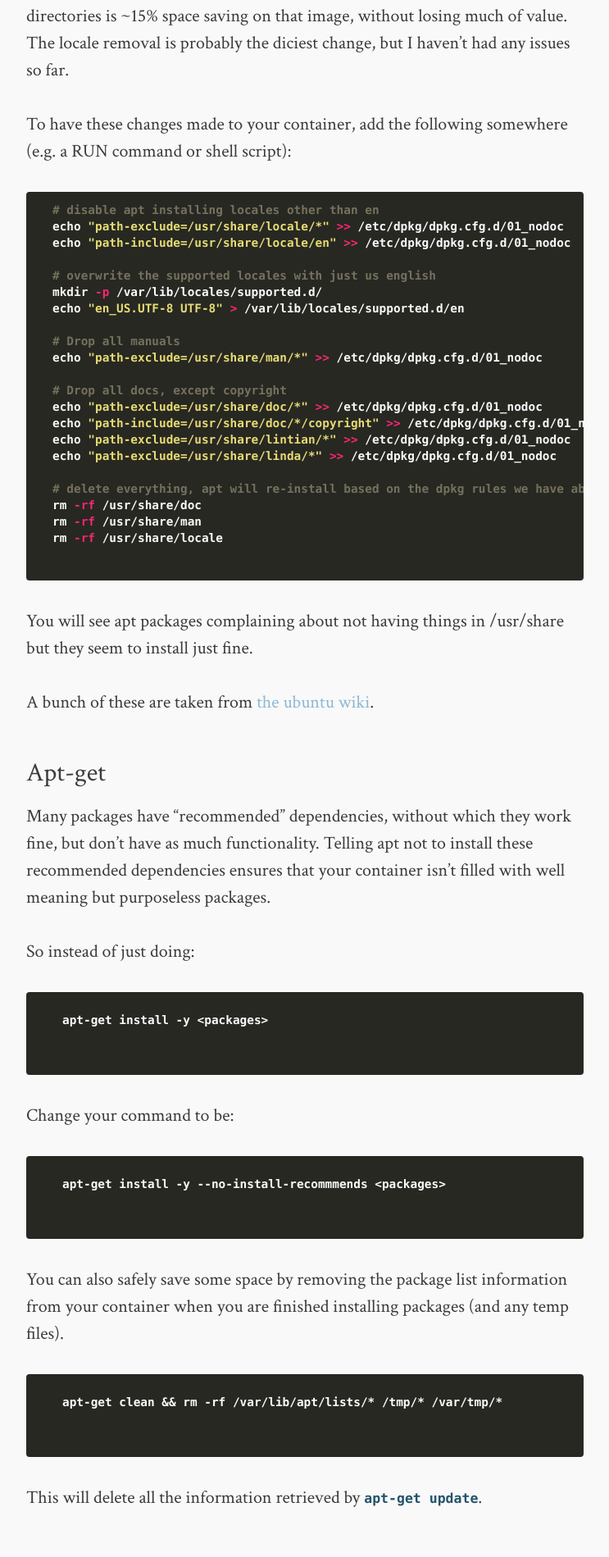
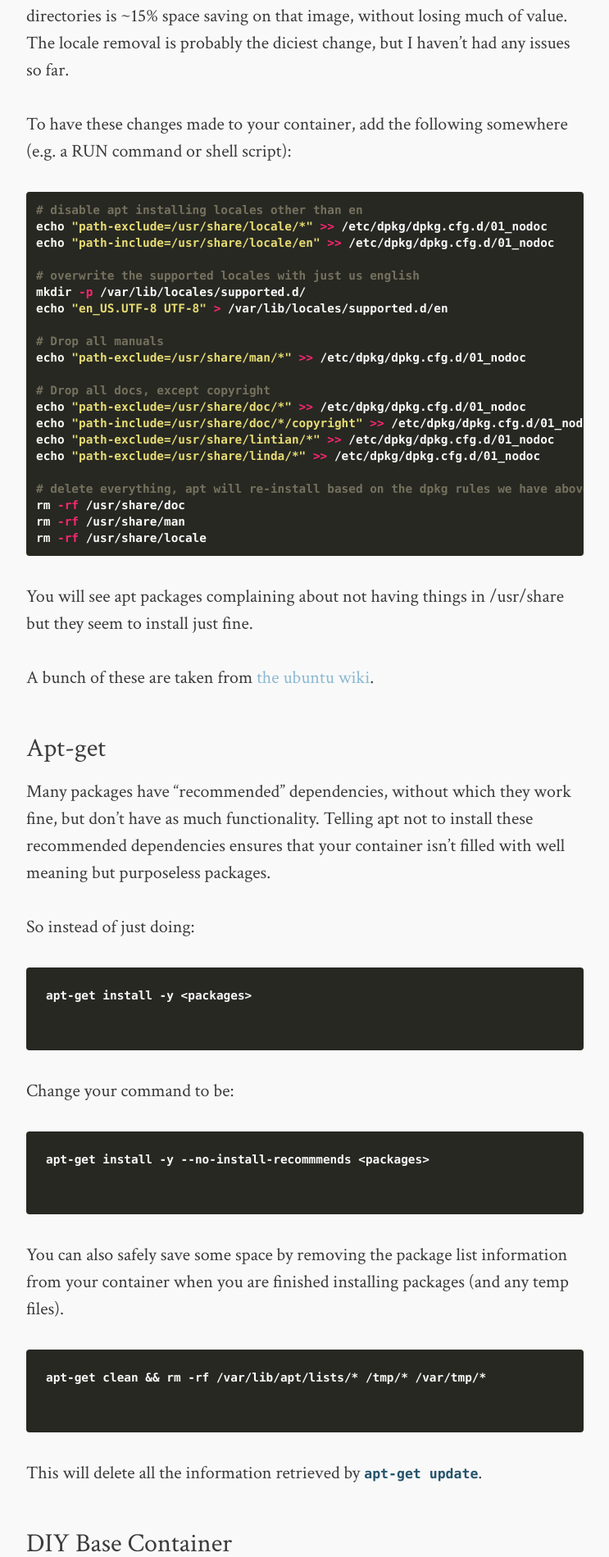
Before and after one commit to mrmagooey/mrmagooey.github.io, a Jekyll site: the page built from _posts/2017-07-20-slimming-down-containers.md, in a window 1280 px wide. Shown: the part 1113-3012 px from the top of the page at 82% size, without its empty margins (268-1011 px from the left). Built offline with Jekyll 4.4.1, drawn with Linux system fonts in a browser that asks for light colours.

Commit message:
play with code style

```diff
--- a/_sass/_styles.scss
+++ b/_sass/_styles.scss
@@ -63,8 +63,8 @@ blockquote, blockquote p {
 /*   Code Formatting    */
 
 pre {
-  margin-bottom: 30px;
-  margin-left: 20px;
+  // margin-bottom: 30px;
+  // margin-left: 20px;
 }
 
 code {
```
Also changed, not shown: 1 other file.
